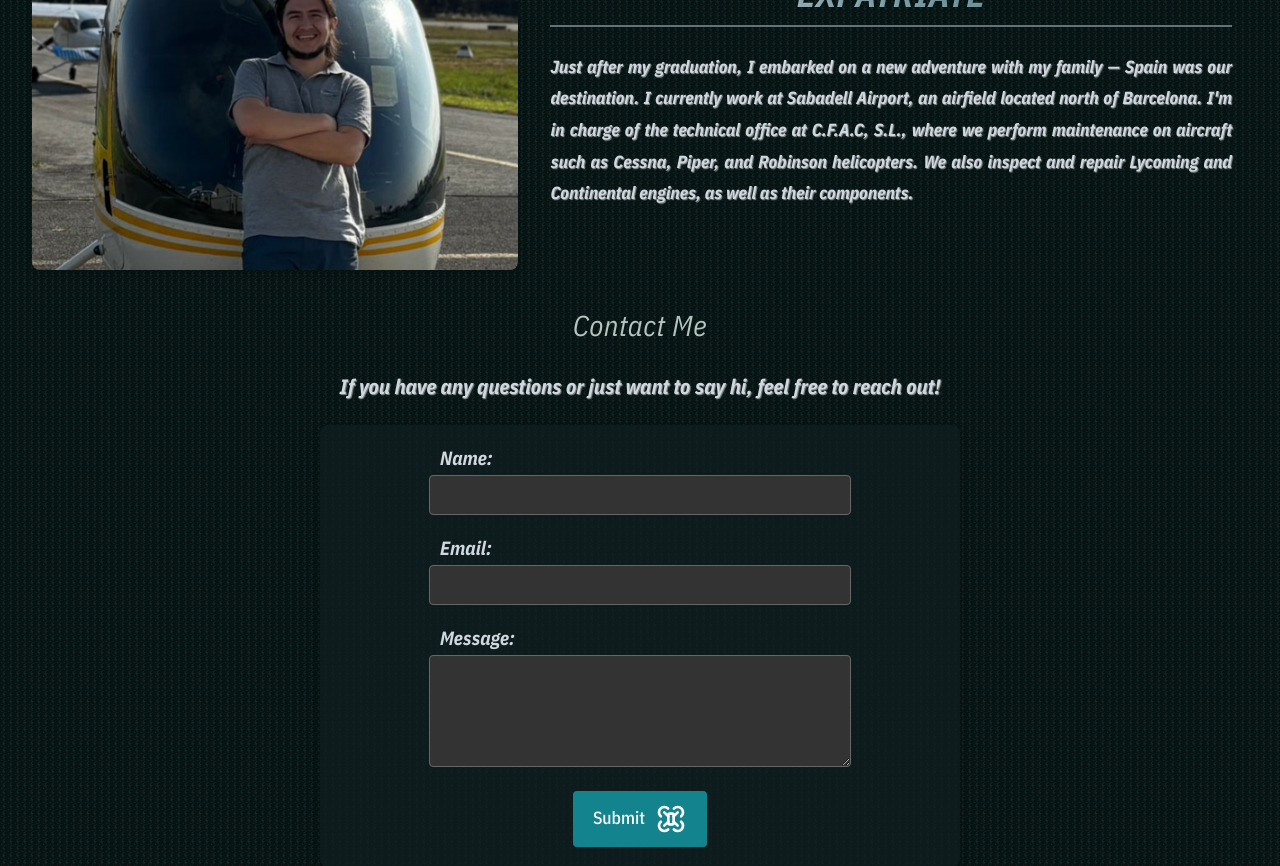
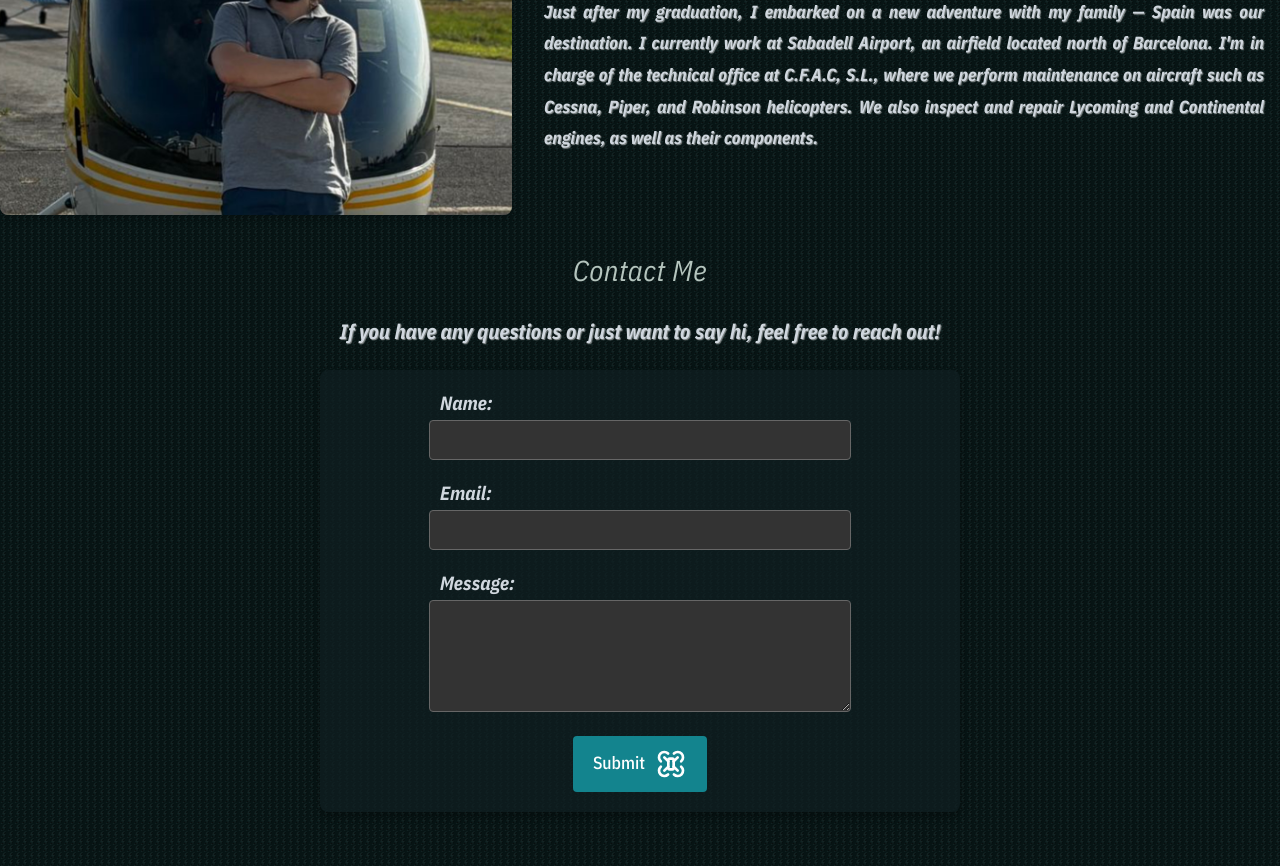
Before and after one commit to Sebastian7ML/sebastianWEB, a React (Vite) app in the folder SebastianMejia/: page / in a window 1280 px wide. Shown: the part 1710-2576 px from the top of the page. Built offline with nearby package versions, Linux system fonts and the light colour scheme.

Commit message:
fix video

```diff
--- a/SebastianMejia/src/App.css
+++ b/SebastianMejia/src/App.css
@@ -1,9 +1,10 @@
 #root {
-  max-width: 1280px;
-  margin: 0 auto;
-  padding: 2rem;
+  /* max-width: 1280px; */
+  /* margin: 0 auto; */
+  padding: 0;
   text-align: center;
 }
+
 
 .logo {
   height: 14em;
--- a/SebastianMejia/src/index.css
+++ b/SebastianMejia/src/index.css
@@ -59,8 +59,7 @@ a:hover {
 
 body {
   margin: 0;
-  display: flex;
-  place-items: center;
+  padding: 0;
   min-width: 320px;
   min-height: 100vh;
   overflow-x: hidden;
```
